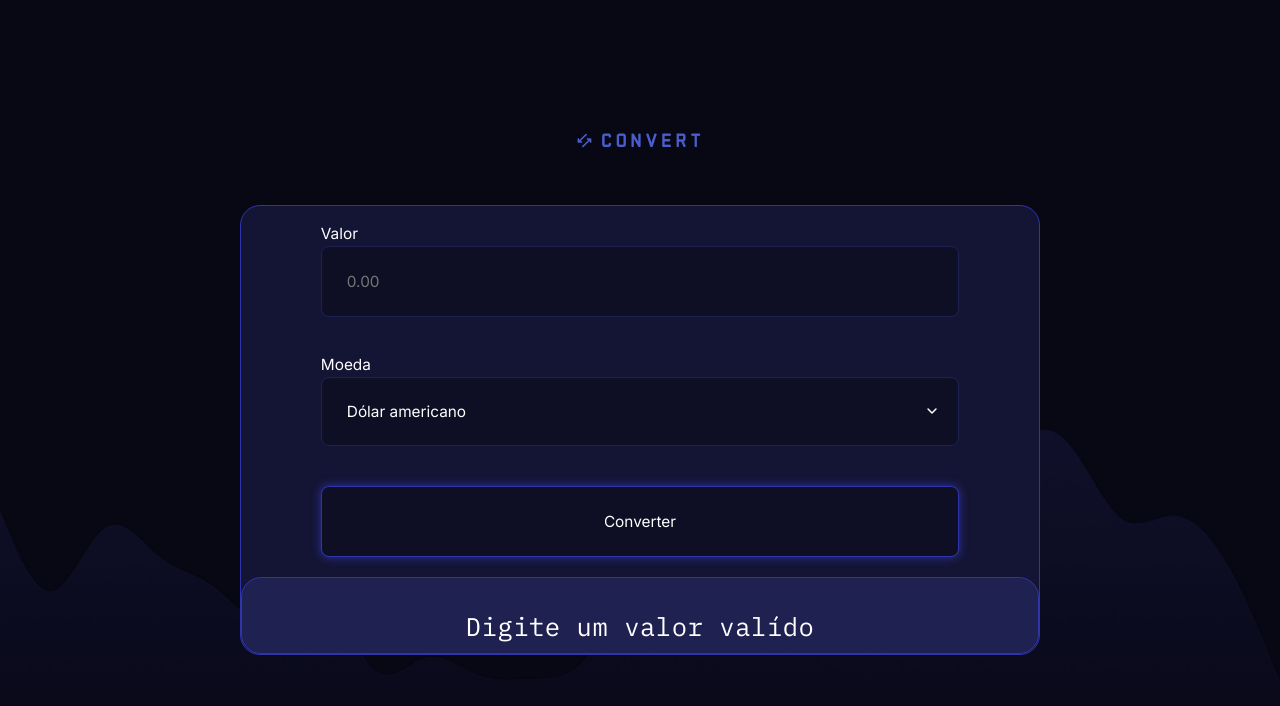
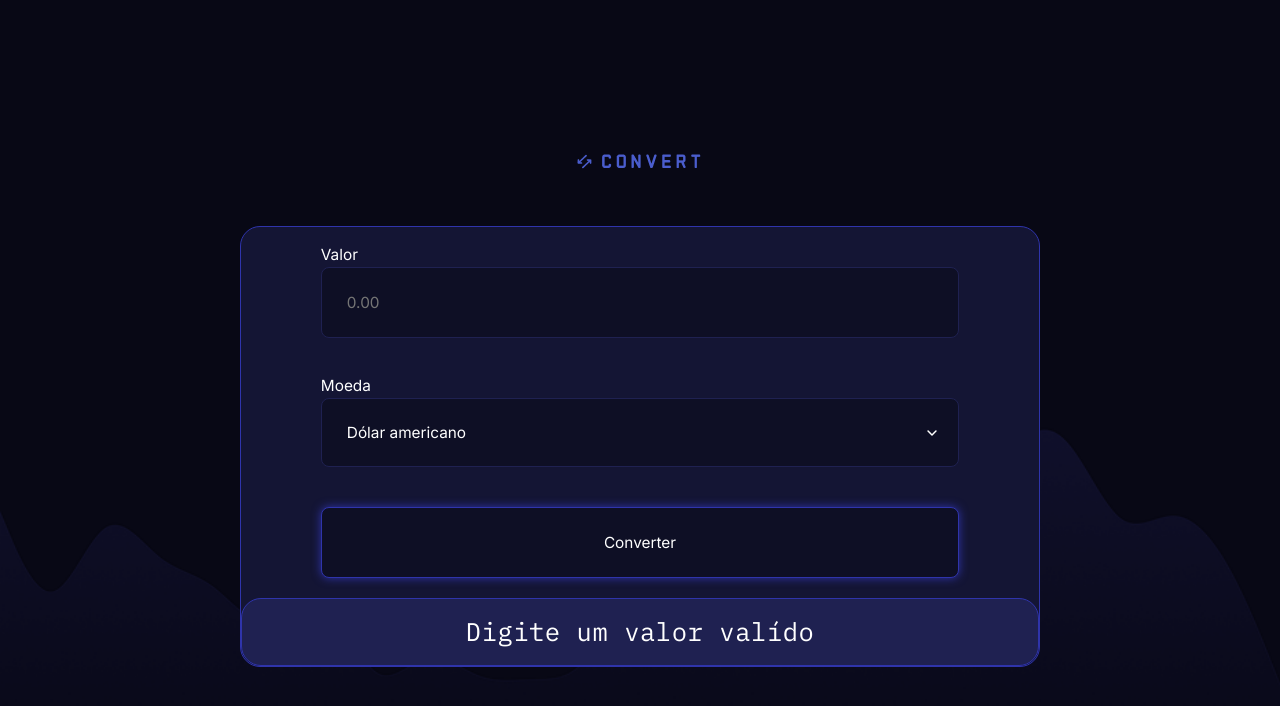
Before and after one commit to FullStackAngelo/Conversor-Moedas, a plain HTML site: page index.html in a window 1280 px wide. Both pictures are taken after a click on the button "Converter". Drawn offline with Linux system fonts and the light colour scheme.

Commit message:
correções de bugs

```diff
--- a/css/style.css
+++ b/css/style.css
@@ -13,6 +13,10 @@ html, body {
     background-position: center;
     background-attachment: fixed; /* ajuda no iOS */
     overscroll-behavior: none; /* evita puxar além do limite */
+    display: flex;
+    flex-direction: column;
+    align-items: center;
+    justify-content: center;
 }
 
 html {
@@ -40,10 +44,6 @@ body {
     font-weight: 400;
     font-style: normal;
     color: #ffffff;
-    display: flex;
-    justify-content: center;
-    align-items: center;
-    flex-direction: column;
 }
 
 h1 {
@@ -88,7 +88,7 @@ nav {
     margin: 50px auto;
     width: 80vw;
     max-width: 800px;
-    height: 450px;
+    height: auto;
     background-color: #141534;
     border: #2F34AB 1px solid;
     border-radius: 20px;
@@ -162,13 +162,14 @@ input[type="number"]::-webkit-outer-spin-button {
 }
 
 .resultadoinicio {
-    height: 0%;
+    max-height: 0;
+    overflow: hidden;
+    transition: max-height 0.5s ease-in-out;
     border: 0px solid #2F34AB;
     background-color: #1F2151;
     border-radius: 20px;
     flex-direction: column;
-    text-align: center;
-    justify-content: center;
+
 }
 
 .resultado {
@@ -177,32 +178,33 @@ input[type="number"]::-webkit-outer-spin-button {
     height: 100%;
     transition: 0.3s ease-in ;
     display: flex;
+    align-items: center;
+    justify-content: center;
+    text-align: center;
+    max-height: 500px;
 }
 
-.resultado span {
+.resultado p, h2 {
     margin: 10px;
 }
 
-@media (max-width: 445px) {
+#cotacao {
+    display: none;
+}
+
+@media (max-width: 425px) {
     html{
         font-size: 70%
-    }
-    .nav-container {
-        padding-top: 20px;
     }
 
     body {
         display: block;
     }
-
 }
 
 @media (min-width: 768px) {
     html{
         font-size: 75%
-    }
-    .nav-container {
-        padding-top: 30px;
     }
 }
 
--- a/index.html
+++ b/index.html
@@ -43,7 +43,7 @@
             </div>
             <section class="resultado resultadoinicio">
                 <!-- Conteúdo do resultado da conversão -->
-                <span id="cotacao"></span>
+                <p id="cotacao"></p>
                 <h2 id="resultadoconversao"></h2>
             </section>
         </div>
--- a/js/Index.js
+++ b/js/Index.js
@@ -12,7 +12,6 @@ inputValor.addEventListener('input', function (e) {
 
 const resultado = document.querySelector('.resultado');
 resultado.classList.remove('resultado');
-
 const botao = document.getElementById('btn-converter');
 
 botao.addEventListener('click', function () {
@@ -45,15 +44,18 @@ botao.addEventListener('click', function () {
         valorMoedaEstrangeira = 1;
     }
     let conversao = valor * valorMoedaEstrangeira;
+    let cotacaoEquivalente = `1$ = ${valorMoedaEstrangeira}$`
+    const conversaoformatada = conversao.toLocaleString('pt-BR', { style: 'currency', currency: 'BRL' });
 
-    const conversaoformatada = conversao.toLocaleString('pt-BR', { style: 'currency', currency: 'BRL' });
 
     resultado.classList.add('resultado');
 
     if (isNaN(conversao) || conversao == 0) {
-    document.getElementById('resultadoconversao').innerHTML = `<span class="fonte-mono">Digite um valor valído</span>`;
+    document.getElementById('resultadoconversao').innerHTML = `<h2 class="fonte-mono">Digite um valor valído</h2>`;
     } else {
-        document.getElementById('resultadoconversao').innerHTML = `<span class="fonte-mono">${conversaoformatada}</span>`
+        document.getElementById('cotacao').style.display = 'block';
+        document.getElementById('cotacao').innerHTML = `<h2 class="fonte-mono">${cotacaoEquivalente}</h2>`
+        document.getElementById('resultadoconversao').innerHTML = `<h2 class="fonte-mono">${conversaoformatada}</h2>`
     }
 
 
```
